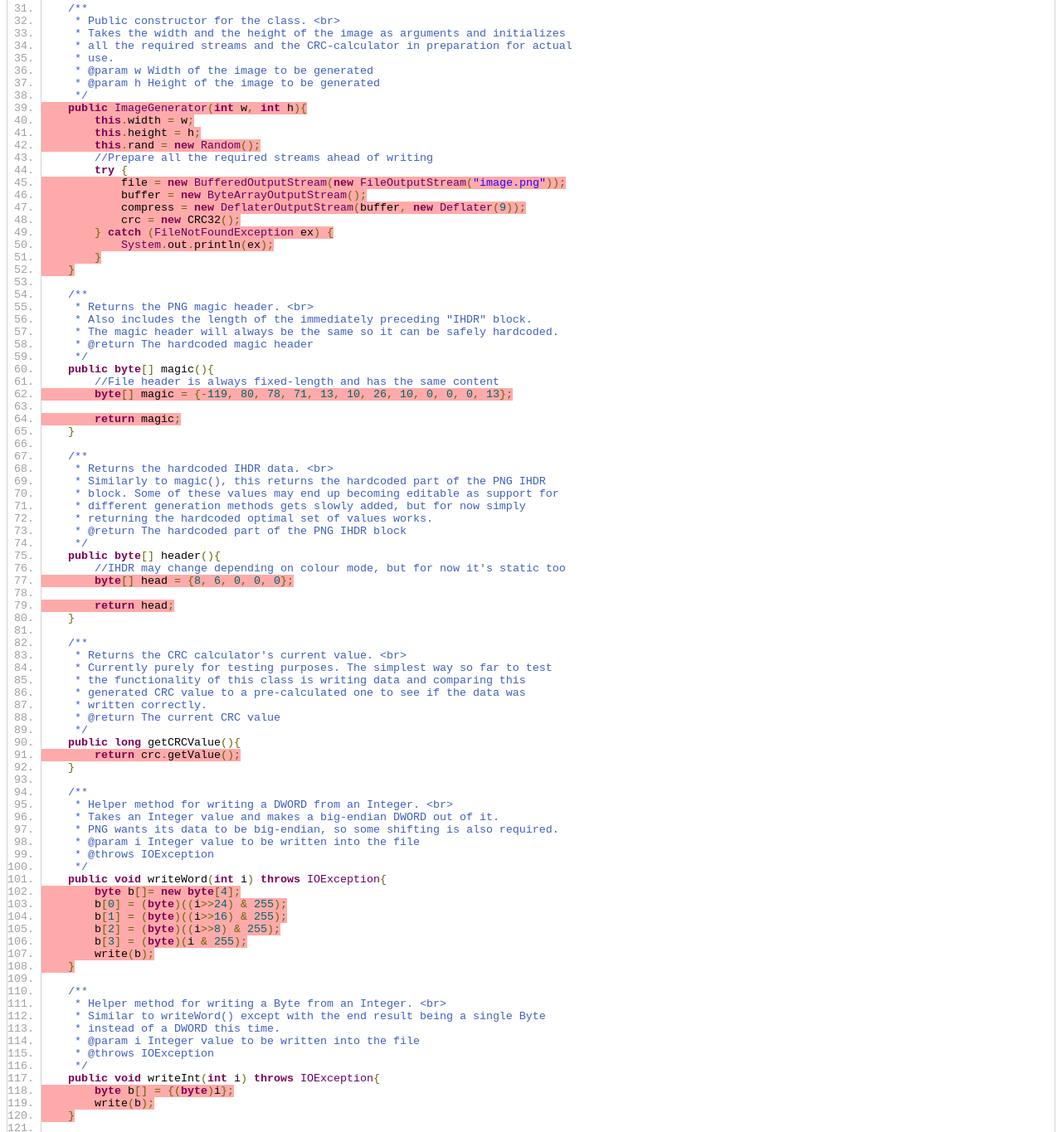
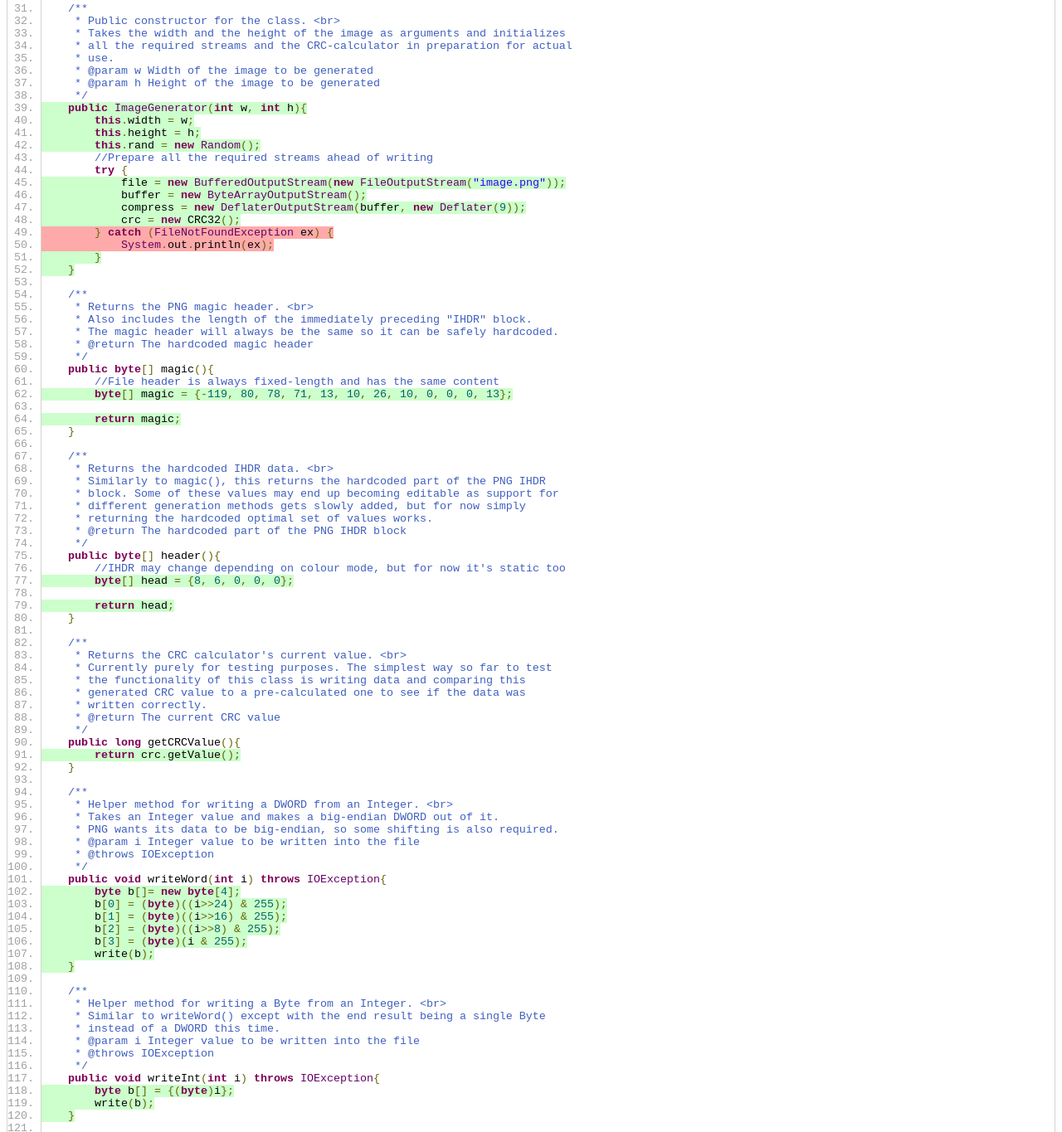
Before and after one commit to vapsolon/ot-harjoitustyo, a plain HTML site: page rig/dokut/jacoco/rig.Utils/ImageGenerator.java.html in a window 1280 px wide. Shown: the part 537-1902 px from the top of the page at 83% size. Drawn offline with Linux system fonts and the light colour scheme.

Commit message:
Uusin jacoco-raportti näkyviin

```diff
--- a/rig/dokut/jacoco/jacoco.csv
+++ b/rig/dokut/jacoco/jacoco.csv
@@ -1,3 +1,3 @@
 GROUP,PACKAGE,CLASS,INSTRUCTION_MISSED,INSTRUCTION_COVERED,BRANCH_MISSED,BRANCH_COVERED,LINE_MISSED,LINE_COVERED,COMPLEXITY_MISSED,COMPLEXITY_COVERED,METHOD_MISSED,METHOD_COVERED
 RIG,rig.rig,Main,17,0,0,0,7,0,2,0,2,0
-RIG,rig.Utils,ImageGenerator,313,0,4,0,56,0,10,0,8,0
+RIG,rig.Utils,ImageGenerator,124,189,4,0,28,28,3,7,1,7
--- a/rig/dokut/jacoco/rig.Utils/ImageGenerator.java.html
+++ b/rig/dokut/jacoco/rig.Utils/ImageGenerator.java.html
@@ -36,20 +36,20 @@ public class ImageGenerator {
      * @param w Width of the image to be generated
      * @param h Height of the image to be generated
      */
-<span class="nc" id="L39">    public ImageGenerator(int w, int h){</span>
-<span class="nc" id="L40">        this.width = w;</span>
-<span class="nc" id="L41">        this.height = h;</span>
-<span class="nc" id="L42">        this.rand = new Random();</span>
+<span class="fc" id="L39">    public ImageGenerator(int w, int h){</span>
+<span class="fc" id="L40">        this.width = w;</span>
+<span class="fc" id="L41">        this.height = h;</span>
+<span class="fc" id="L42">        this.rand = new Random();</span>
         //Prepare all the required streams ahead of writing
         try {
-<span class="nc" id="L45">            file = new BufferedOutputStream(new FileOutputStream(&quot;image.png&quot;));</span>
-<span class="nc" id="L46">            buffer = new ByteArrayOutputStream();</span>
-<span class="nc" id="L47">            compress = new DeflaterOutputStream(buffer, new Deflater(9));</span>
-<span class="nc" id="L48">            crc = new CRC32();</span>
+<span class="fc" id="L45">            file = new BufferedOutputStream(new FileOutputStream(&quot;image.png&quot;));</span>
+<span class="fc" id="L46">            buffer = new ByteArrayOutputStream();</span>
+<span class="fc" id="L47">            compress = new DeflaterOutputStream(buffer, new Deflater(9));</span>
+<span class="fc" id="L48">            crc = new CRC32();</span>
 <span class="nc" id="L49">        } catch (FileNotFoundException ex) {</span>
 <span class="nc" id="L50">            System.out.println(ex);</span>
-<span class="nc" id="L51">        }</span>
-<span class="nc" id="L52">    }</span>
+<span class="fc" id="L51">        }</span>
+<span class="fc" id="L52">    }</span>
 
     /**
      * Returns the PNG magic header. &lt;br&gt;
@@ -59,9 +59,9 @@ public class ImageGenerator {
      */
     public byte[] magic(){
         //File header is always fixed-length and has the same content
-<span class="nc" id="L62">        byte[] magic = {-119, 80, 78, 71, 13, 10, 26, 10, 0, 0, 0, 13};</span>
+<span class="fc" id="L62">        byte[] magic = {-119, 80, 78, 71, 13, 10, 26, 10, 0, 0, 0, 13};</span>
 
-<span class="nc" id="L64">        return magic;</span>
+<span class="fc" id="L64">        return magic;</span>
     }
 
     /**
@@ -74,9 +74,9 @@ public class ImageGenerator {
      */
     public byte[] header(){
         //IHDR may change depending on colour mode, but for now it's static too
-<span class="nc" id="L77">        byte[] head = {8, 6, 0, 0, 0};</span>
+<span class="fc" id="L77">        byte[] head = {8, 6, 0, 0, 0};</span>
 
-<span class="nc" id="L79">        return head;</span>
+<span class="fc" id="L79">        return head;</span>
     }
 
     /**
@@ -88,7 +88,7 @@ public class ImageGenerator {
      * @return The current CRC value
      */
     public long getCRCValue(){
-<span class="nc" id="L91">        return crc.getValue();</span>
+<span class="fc" id="L91">        return crc.getValue();</span>
     }
 
     /**
@@ -99,13 +99,13 @@ public class ImageGenerator {
      * @throws IOException
      */
     public void writeWord(int i) throws IOException{
-<span class="nc" id="L102">        byte b[]= new byte[4];</span>
-<span class="nc" id="L103">        b[0] = (byte)((i&gt;&gt;24) &amp; 255);</span>
-<span class="nc" id="L104">        b[1] = (byte)((i&gt;&gt;16) &amp; 255);</span>
-<span class="nc" id="L105">        b[2] = (byte)((i&gt;&gt;8) &amp; 255);</span>
-<span class="nc" id="L106">        b[3] = (byte)(i &amp; 255);</span>
-<span class="nc" id="L107">        write(b);</span>
-<span class="nc" id="L108">    }</span>
+<span class="fc" id="L102">        byte b[]= new byte[4];</span>
+<span class="fc" id="L103">        b[0] = (byte)((i&gt;&gt;24) &amp; 255);</span>
+<span class="fc" id="L104">        b[1] = (byte)((i&gt;&gt;16) &amp; 255);</span>
+<span class="fc" id="L105">        b[2] = (byte)((i&gt;&gt;8) &amp; 255);</span>
+<span class="fc" id="L106">        b[3] = (byte)(i &amp; 255);</span>
+<span class="fc" id="L107">        write(b);</span>
+<span class="fc" id="L108">    }</span>
 
     /**
      * Helper method for writing a Byte from an Integer. &lt;br&gt;
@@ -115,9 +115,9 @@ public class ImageGenerator {
      * @throws IOException
      */
     public void writeInt(int i) throws IOException{
-<span class="nc" id="L118">        byte b[] = {(byte)i};</span>
-<span class="nc" id="L119">        write(b);</span>
-<span class="nc" id="L120">    }</span>
+<span class="fc" id="L118">        byte b[] = {(byte)i};</span>
+<span class="fc" id="L119">        write(b);</span>
+<span class="fc" id="L120">    }</span>
 
     /**
      * The actual main method for writing data into the output file. &lt;br&gt;
@@ -127,9 +127,9 @@ public class ImageGenerator {
      * @throws IOException
      */
     public void write(byte b[]) throws IOException{
-<span class="nc" id="L130">        file.write(b);</span>
-<span class="nc" id="L131">        crc.update(b);</span>
-<span class="nc" id="L132">    }</span>
+<span class="fc" id="L130">        file.write(b);</span>
+<span class="fc" id="L131">        crc.update(b);</span>
+<span class="fc" id="L132">    }</span>
 
     /**
      * Main image generation function. &lt;br&gt;
```
Also changed, not shown: rig/dokut/jacoco/index.html (+1 -1 lines), rig/dokut/jacoco/jacoco-sessions.html (+1 -1 lines), rig/dokut/jacoco/jacoco.xml (+1 -1 lines), rig/dokut/jacoco/rig.Utils/ImageGenerator.html (+1 -1 lines), rig/dokut/jacoco/rig.Utils/index.html (+1 -1 lines), rig/dokut/jacoco/rig.Utils/index.source.html (+1 -1 lines).
